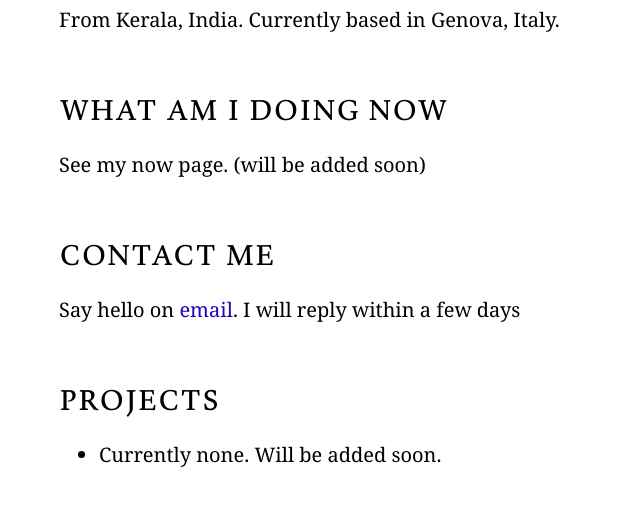
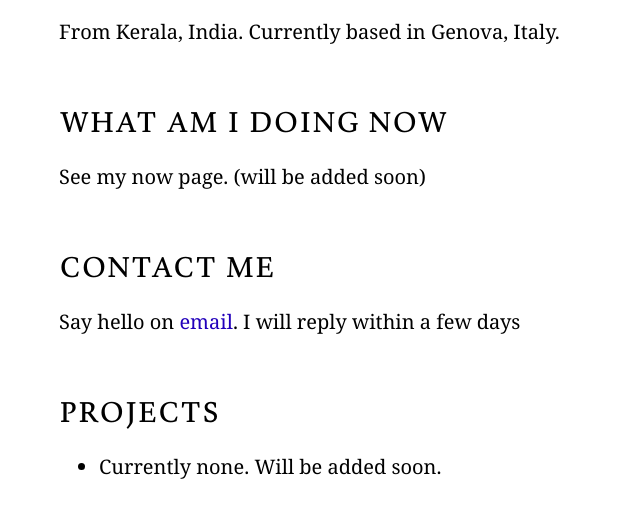
Before and after one commit to jwlben11/jewel-website, a plain HTML site: page index.html in a window 1280 px wide. Shown: the part 615-1144 px from the top of the page, without its empty margins (181-821 px from the left). Before the commit the page ends 1120 px from the top, so only its background shows below. Drawn offline with Linux system fonts and the light colour scheme.

Commit message:
Update style.css

```diff
--- a/style.css
+++ b/style.css
@@ -7,8 +7,8 @@
 
 body{
 	max-width:40em;
-	margin:10px auto;
-	padding:5px;
+	margin:0 auto;
+	padding: 27px;
 	font-family:Georgia,serif;
 	font-size:20px;
 	line-height:30px;
```
